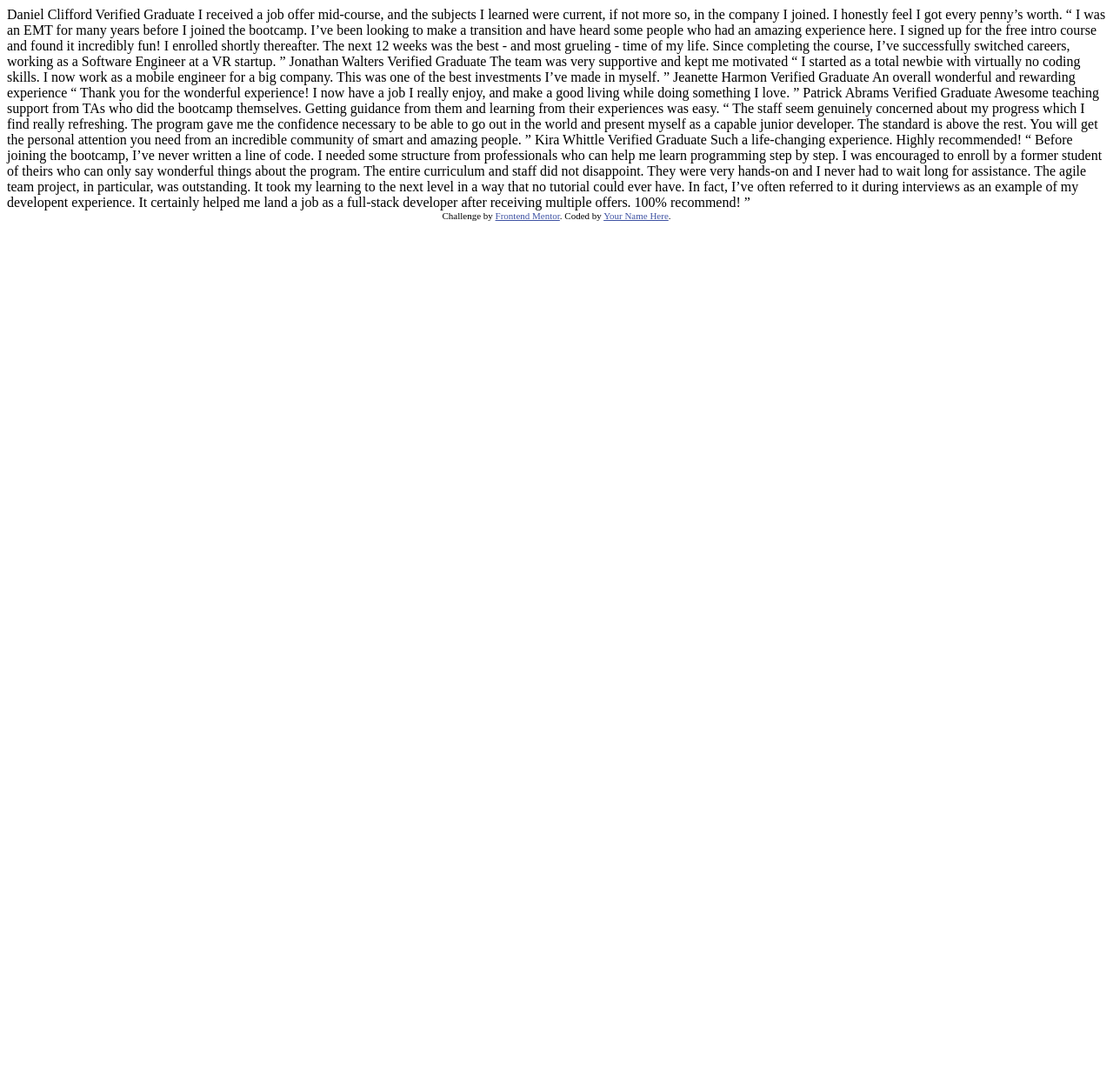
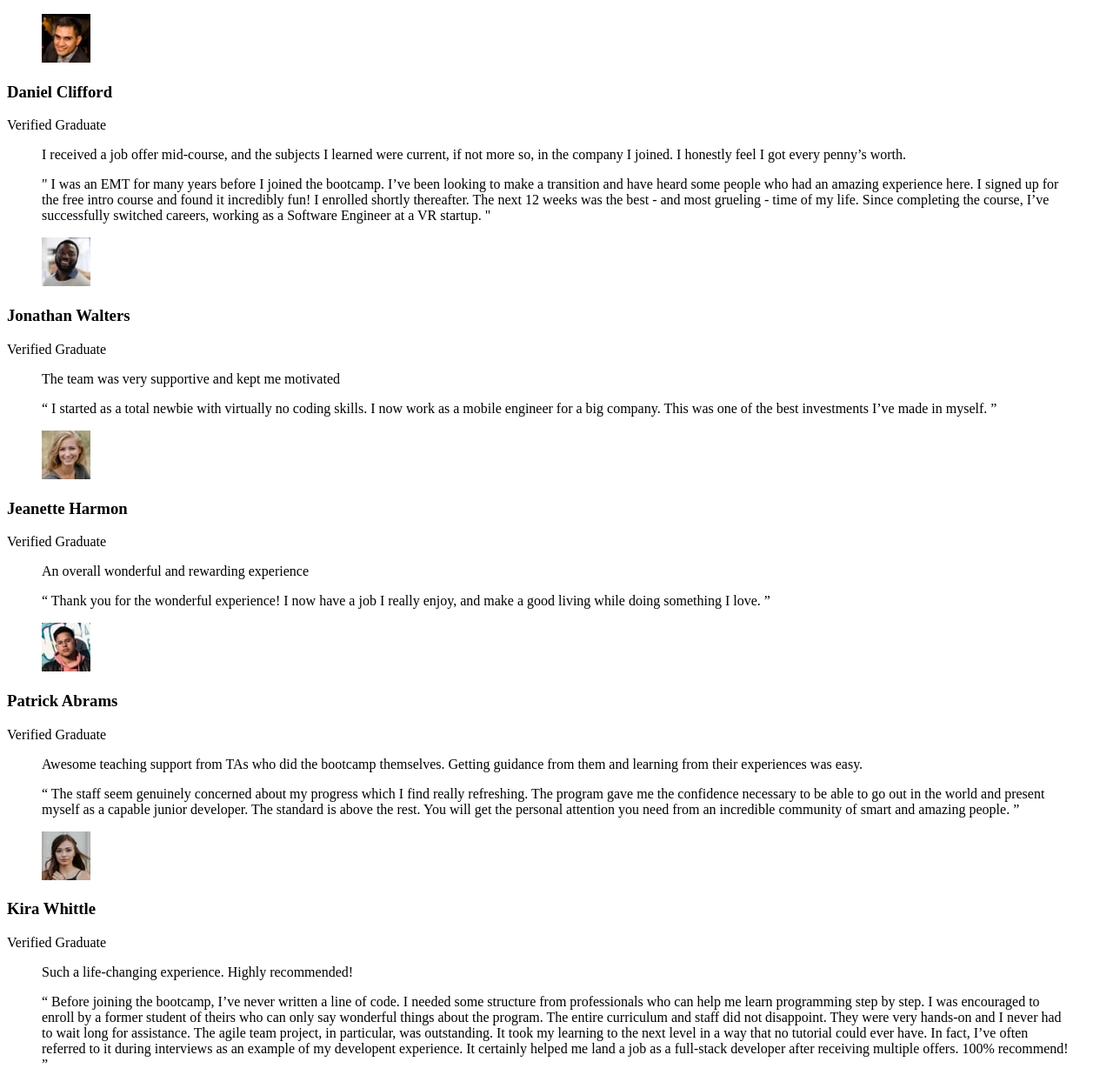
Before and after one commit to dev-ethanjohn/testimonial-grid-section, a plain HTML site: page index.html in a window 1280 px wide. Shown: the whole page at 87% size. Before the commit the page ends 800 px from the top, so only its background shows below. Drawn offline with Linux system fonts and the light colour scheme.

Commit message:
feat: setup initial  HTML structure

```diff
--- a/index.html
+++ b/index.html
@@ -1,64 +1,139 @@
 <!DOCTYPE html>
 <html lang="en">
+
 <head>
   <meta charset="UTF-8">
-  <meta name="viewport" content="width=device-width, initial-scale=1.0"> <!-- displays site properly based on user's device -->
+  <meta name="viewport" content="width=device-width, initial-scale=1.0">
+  <!-- displays site properly based on user's device -->
 
   <link rel="icon" type="image/png" sizes="32x32" href="./images/favicon-32x32.png">
 
+
+  <!-- CSS -->
+  <link rel="stylesheet" href="index.css">
+
   <title>Frontend Mentor | [Challenge Name Here]</title>
 
-  <!-- Feel free to remove these styles or customise in your own stylesheet 👍 -->
-  <style>
-    .attribution { font-size: 11px; text-align: center; }
-    .attribution a { color: hsl(228, 45%, 44%); }
-  </style>
+
 </head>
+
 <body>
-  Daniel Clifford
-  Verified Graduate
+  <main class="testimonial-grid">
 
-  I received a job offer mid-course, and the subjects I learned were current, if not more so,
-  in the company I joined. I honestly feel I got every penny’s worth.
+    <article class="testimonial">
 
-  “ I was an EMT for many years before I joined the bootcamp. I’ve been looking to make a
+      <div class="author-info">
+        <figure>
+          <img src="./images/image-daniel.jpg" alt="Profile picture of Daniel Clifford">
+        </figure>
+
+        <div class="author">
+          <h3 class="author-name">Daniel Clifford</h3>
+          <p class="author-status">Verified Graduate</p>
+        </div>
+      </div>
+
+      <blockquote>
+        <p class="testimonial-highlight">I received a job offer mid-course, and the subjects I learned were current,
+          if not more so,
+          in the company I joined. I honestly feel I got every penny’s worth.</p>
+        <p class="testimonial-detail">" I was an EMT for many years before I joined the bootcamp. I’ve been looking to
+          make a
           transition and have heard some people who had an amazing experience here. I signed up
           for the free intro course and found it incredibly fun! I enrolled shortly thereafter.
           The next 12 weeks was the best - and most grueling - time of my life. Since completing
-  the course, I’ve successfully switched careers, working as a Software Engineer at a VR startup. ”
+          the course, I’ve successfully switched careers, working as a Software Engineer at a VR startup. "</p>
+      </blockquote>
+    </article>
 
-  Jonathan Walters
-  Verified Graduate
+    <article class="testimonial">
+      <div class="author-info">
+        <figure>
+          <img src="./images/image-jonathan.jpg" alt="Profile picture of Jonathan Walters">
+        </figure>
+        <div class="author">
+          <h3 class="author-name">Jonathan Walters</h3>
+          <p class="author-status">Verified Graduate</p>
+        </div>
+      </div>
 
-  The team was very supportive and kept me motivated
+      <blockquote>
+        <p class="testimonial-highlight">The team was very supportive and kept me motivated</p>
+        <p class="testimonial-detail">“ I started as a total newbie with virtually no coding skills. I now work as a
+          mobile engineer
+          for a big company. This was one of the best investments I’ve made in myself. ”</p>
+      </blockquote>
+    </article>
 
-  “ I started as a total newbie with virtually no coding skills. I now work as a mobile engineer
-  for a big company. This was one of the best investments I’ve made in myself. ”
+    <article class="testimonial">
+      <div class="author-info">
+        <figure>
+          <img src="./images/image-jeanette.jpg" alt="Profile picture of Jeanette Harmon">
+        </figure>
 
-  Jeanette Harmon
-  Verified Graduate
+        <div class="author">
+          <h3 class="author-name">Jeanette Harmon</h3>
+          <p class="author-status">Verified Graduate</p>
+        </div>
 
+      </div>
+
+      <blockquote>
+        <p class="testimonial-highlight">
           An overall wonderful and rewarding experience
+        </p>
+        <p class="testimonial-detail">“ Thank you for the wonderful experience! I now have a job I really enjoy, and
+          make a good living
+          while doing something I love. ”</p>
+      </blockquote>
+    </article>
 
-  “ Thank you for the wonderful experience! I now have a job I really enjoy, and make a good living
-  while doing something I love. ”
 
-  Patrick Abrams
-  Verified Graduate
+    <article class="testimonial">
 
-  Awesome teaching support from TAs who did the bootcamp themselves. Getting guidance from them and
+      <div class="author-info">
+        <figure>
+          <img src="./images/image-patrick.jpg" alt="Profile picture of Patrick Abrams">
+        </figure>
+        <div class="author">
+          <h3 class="author-name">Patrick Abrams</h3>
+          <p class="author-status">Verified Graduate</p>
+        </div>
+      </div>
+
+
+      <blockquote>
+        <p class="testimonial-highlight">Awesome teaching support from TAs who did the bootcamp themselves. Getting
+          guidance from them and
           learning from their experiences was easy.
-
-  “ The staff seem genuinely concerned about my progress which I find really refreshing. The program
+        </p>
+        <p class="testimonial-detail">“ The staff seem genuinely concerned about my progress which I find really
+          refreshing. The program
           gave me the confidence necessary to be able to go out in the world and present myself as a capable
           junior developer. The standard is above the rest. You will get the personal attention you need from
-  an incredible community of smart and amazing people. ”
+          an incredible community of smart and amazing people. ”</p>
+      </blockquote>
+    </article>
 
+    <article class="testimonial">
+      <div class="author-info">
+        <figure>
+          <img src="./images/image-kira.jpg" alt="Profile picture of Kira Whittle">
+        </figure>
+        <div class="author">
+          <h3 class="author-name">
             Kira Whittle
+          </h3>
+          <p class="author-status">
             Verified Graduate
-
+          </p>
+        </div>
+      </div>
+      <blockquote>
+        <p class="testimonial-highlight">
           Such a life-changing experience. Highly recommended!
-
+        </p>
+        <p class="testimonial-detail">
           “ Before joining the bootcamp, I’ve never written a line of code. I needed some structure from
           professionals who can help me learn programming step by step. I was encouraged to enroll by a former
           student of theirs who can only say wonderful things about the program. The entire curriculum and staff
@@ -67,10 +142,12 @@
           could ever have. In fact, I’ve often referred to it during interviews as an example of my developent
           experience. It certainly helped me land a job as a full-stack developer after receiving multiple offers.
           100% recommend! ”
+        </p>
+      </blockquote>
+    </article>
 
-  <div class="attribution">
-    Challenge by <a href="https://www.frontendmentor.io?ref=challenge" target="_blank">Frontend Mentor</a>.
-    Coded by <a href="#">Your Name Here</a>.
-  </div>
+  </main>
+
 </body>
+
 </html>
```
Also changed, not shown: index.css (added). Lines whose indentation alone changed are shown as unchanged.
